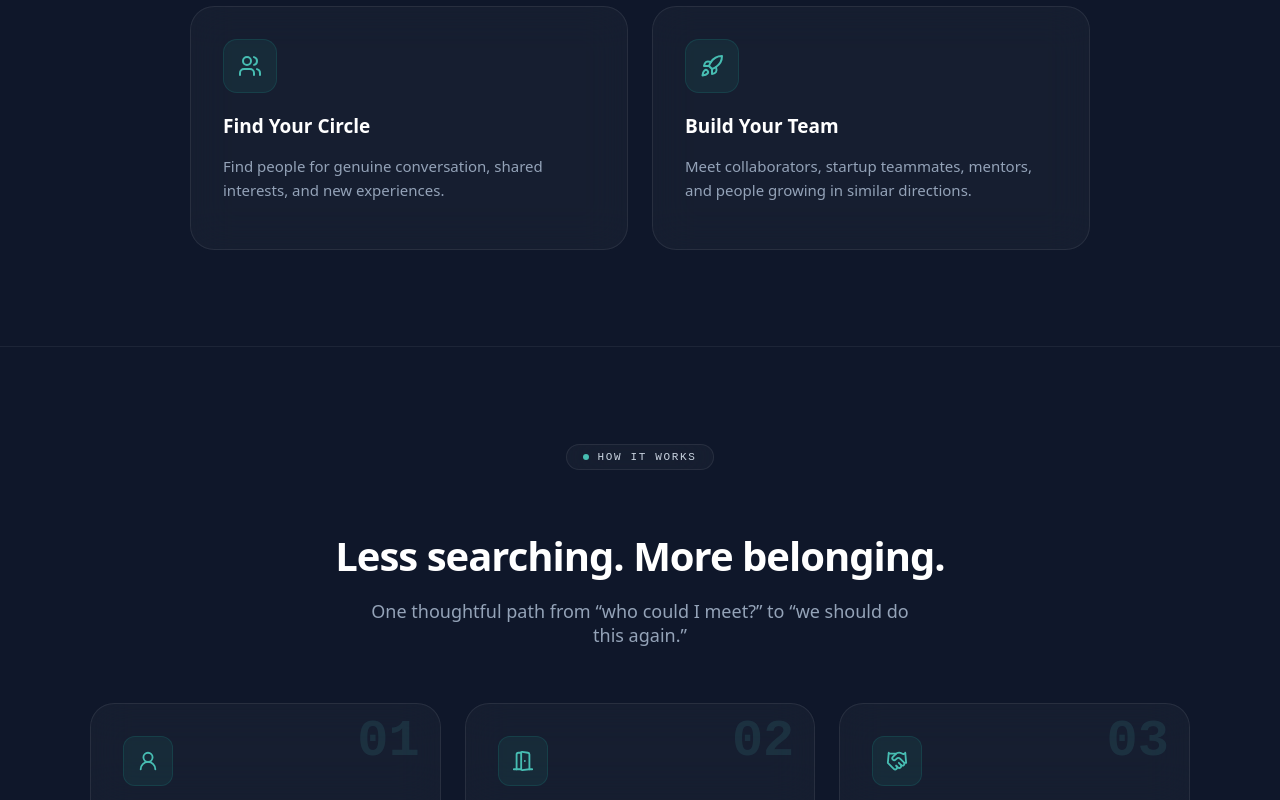
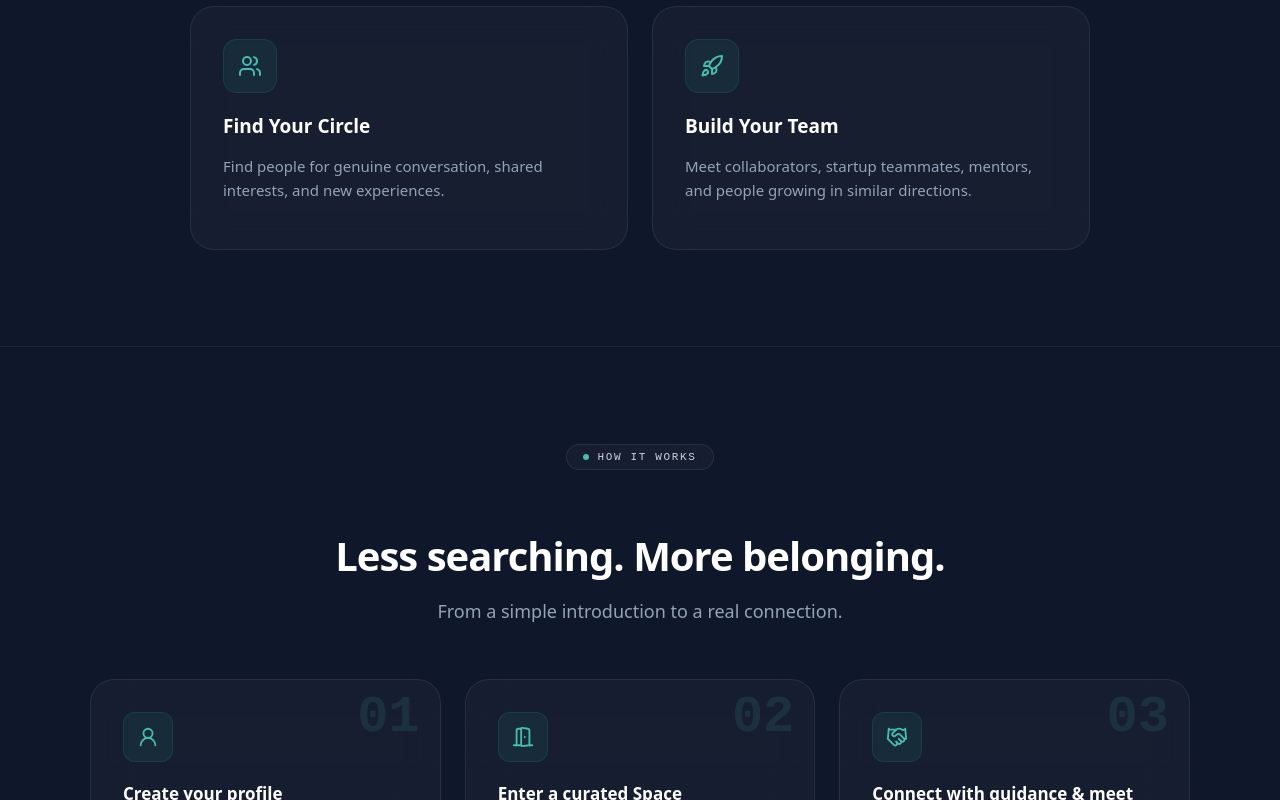
Before and after one commit to mealexandre/see-landing, a Next.js app in the folder see-landing/: page / in a window 1280 px wide. Shown: the part 2000-2800 px from the top of the page. Built offline with nearby package versions, Linux system fonts and the light colour scheme.

Commit message:
Updated About section copy, added text selection block

```diff
--- a/see-landing/components/About.tsx
+++ b/see-landing/components/About.tsx
@@ -30,7 +30,7 @@ const item = {
 };
 
 /* ---------------------------------------------------------------- */
-/*  Content                                                          */
+/*  Content                                                         */
 /* ---------------------------------------------------------------- */
 
 const timeline = [
@@ -109,7 +109,7 @@ const features = [
 ];
 
 /* ---------------------------------------------------------------- */
-/*  Small shared pieces                                              */
+/*  Small shared pieces                                            */
 /* ---------------------------------------------------------------- */
 
 function Eyebrow({ label }: { label: string }) {
@@ -145,12 +145,12 @@ function Eyebrow({ label }: { label: string }) {
 }
 
 /* ---------------------------------------------------------------- */
-/*  Section 1 — Our Story / Timeline                                 */
+/*  Section 1 — Our Story / Timeline                                  */
 /* ---------------------------------------------------------------- */
 
 function StorySection() {
   return (
-    <section id="about" style={{ backgroundColor: '#0f172a', padding: '6rem 1.5rem', position: 'relative', overflow: 'hidden' }}>
+    <section id="about" style={{ backgroundColor: '#0f172a', padding: '6rem 1.5rem', position: 'relative', overflow: 'hidden', userSelect: 'none' }}>
       {/* ambient glow */}
       <div
         style={{
@@ -273,6 +273,7 @@ function IntentionSection() {
         padding: '6rem 1.5rem',
         position: 'relative',
         borderTop: '1px solid rgba(255, 255, 255, 0.06)',
+        userSelect: 'none',
       }}
     >
       <div style={{ maxWidth: '900px', margin: '0 auto' }}>
@@ -379,6 +380,7 @@ function HowItWorksSection() {
         padding: '6rem 1.5rem',
         position: 'relative',
         borderTop: '1px solid rgba(255, 255, 255, 0.06)',
+        userSelect: 'none',
       }}
     >
       <div style={{ maxWidth: '1100px', margin: '0 auto' }}>
@@ -397,7 +399,7 @@ function HowItWorksSection() {
             Less searching. More belonging.
           </motion.h2>
           <motion.p variants={item} style={{ color: '#94a3b8', fontSize: '1.125rem', maxWidth: '34rem', margin: '0 auto' }}>
-            One thoughtful path from “who could I meet?” to “we should do this again.”
+            From a simple introduction to a real connection.
           </motion.p>
         </motion.div>
 
@@ -472,7 +474,7 @@ function HowItWorksSection() {
 }
 
 /* ---------------------------------------------------------------- */
-/*  Section 4 — Why Us (feature grid)                                 */
+/*  Section 4 — Why Us (feature grid)                                  */
 /* ---------------------------------------------------------------- */
 
 function WhyUsSection() {
@@ -484,6 +486,7 @@ function WhyUsSection() {
         padding: '6rem 1.5rem',
         position: 'relative',
         borderTop: '1px solid rgba(255, 255, 255, 0.06)',
+        userSelect: 'none',
       }}
     >
       <div style={{ maxWidth: '900px', margin: '0 auto' }}>
@@ -561,7 +564,7 @@ function WhyUsSection() {
 }
 
 /* ---------------------------------------------------------------- */
-/*  Export                                                            */
+/*  Export                                                          */
 /* ---------------------------------------------------------------- */
 
 export default function About() {
```
